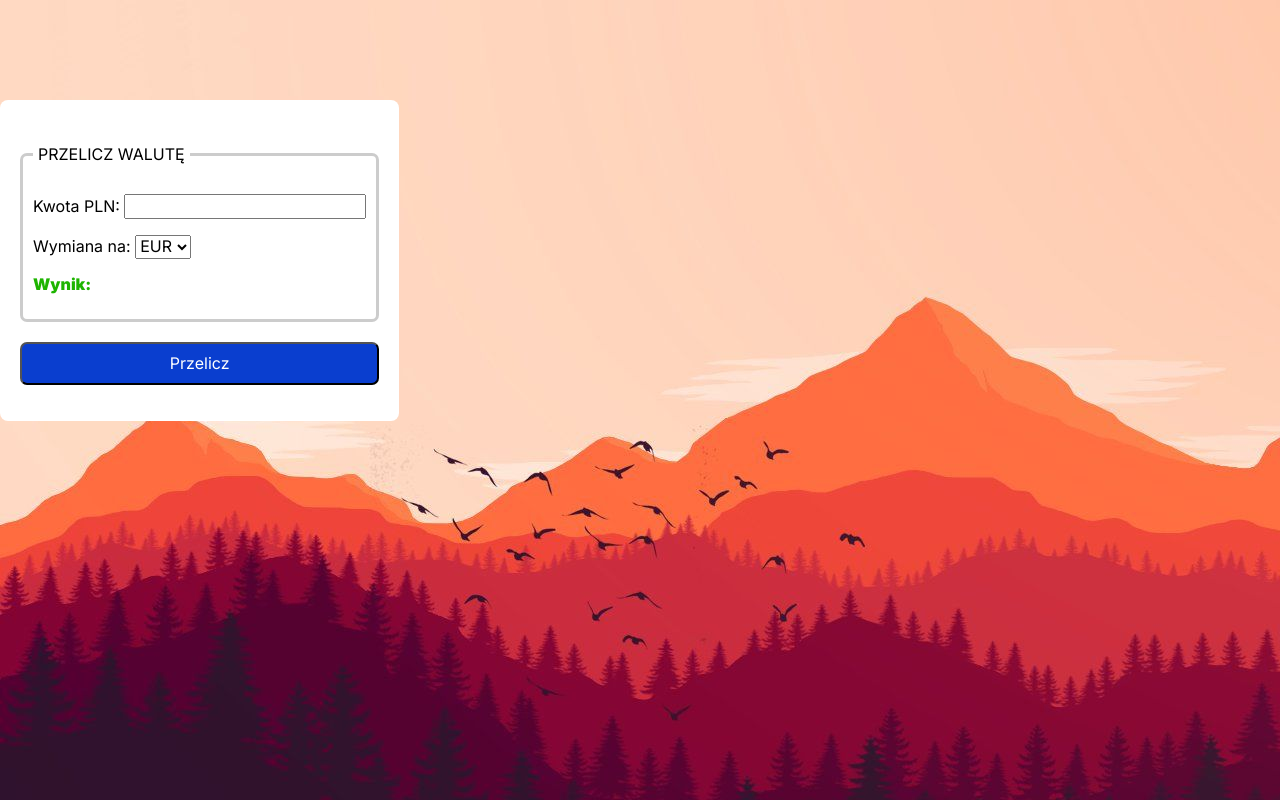
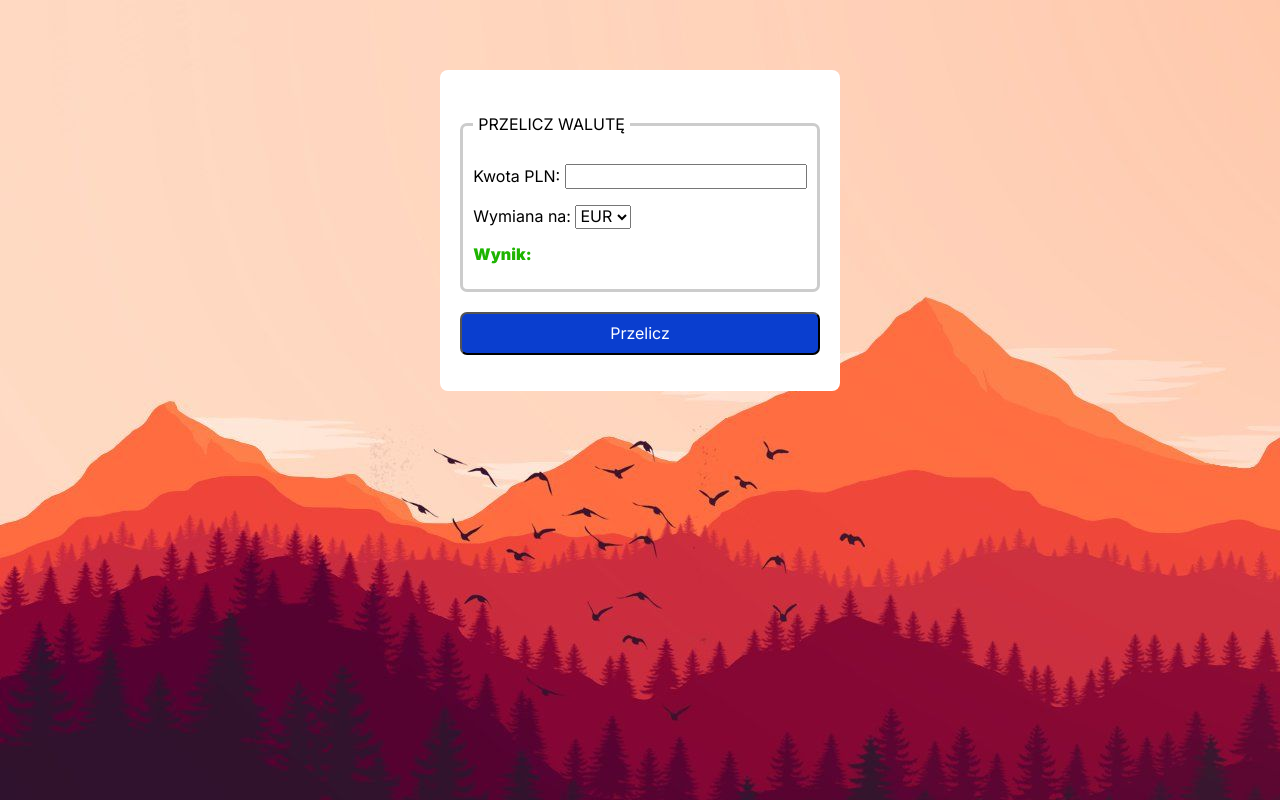
Before and after one commit to sukiennikk/currency-converter, a plain HTML site: page index.html in a window 1280 px wide. Drawn offline with nearby package versions, Linux system fonts and the light colour scheme.

Commit message:
background centered

```diff
--- a/css/form.css
+++ b/css/form.css
@@ -1,11 +1,12 @@
 .element {
+    margin: 0 auto;
     width: max-content;
     height: max-content;
     background-image: url("../images/background.jpg");
 }
 
 .form {
-    margin-top: 100px;
+    margin-top: 70px;
     max-width: 500px;
     width: 100%;
     padding: 20px;
```
